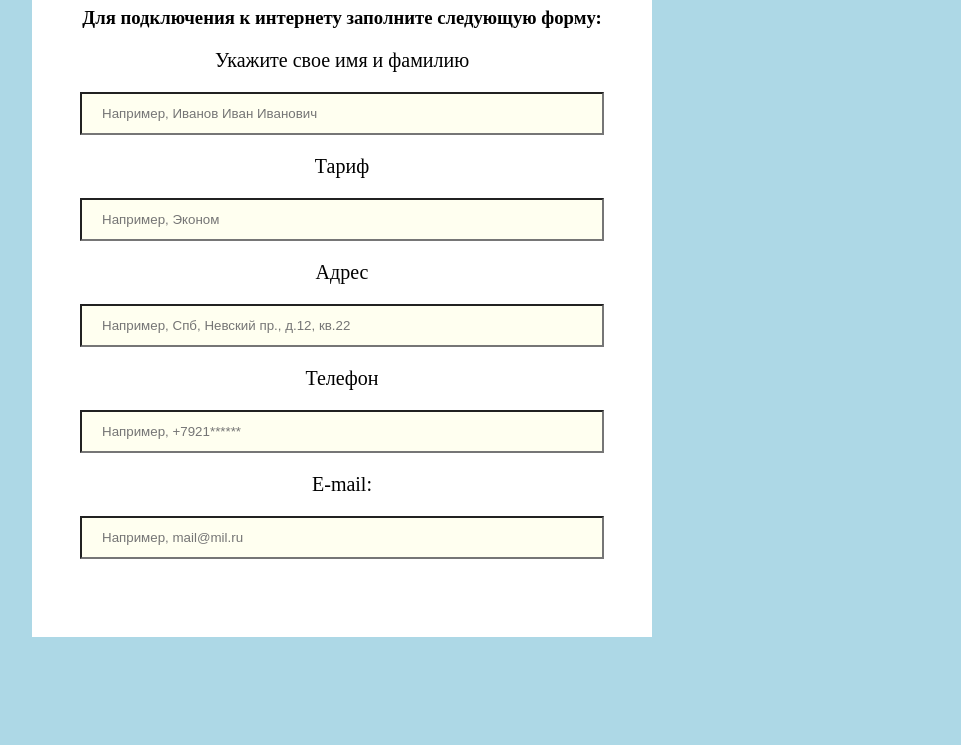
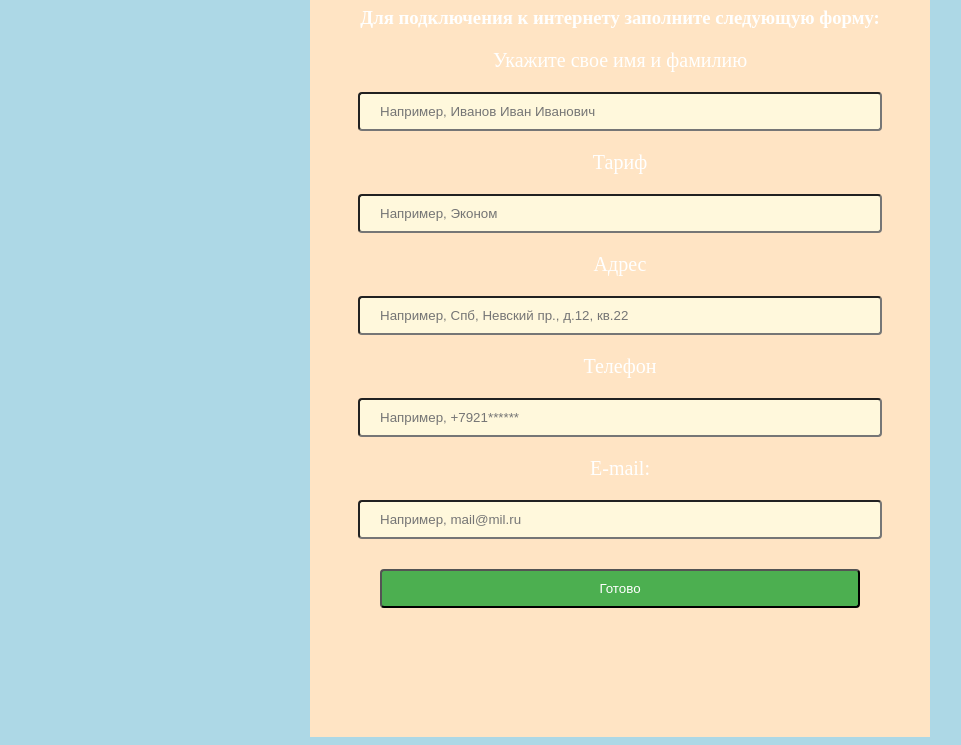
Before and after one commit to IvSandra/Homework, a plain HTML site: page index.html in a window 1280 px wide. Shown: the part 91-836 px from the top of the page, without its empty margins (298-1259 px from the left). Before the commit the page ends 800 px from the top, so only its background shows below. Drawn offline with Linux system fonts and the light colour scheme.

Commit message:
no message

```diff
--- a/index.html
+++ b/index.html
@@ -1,5 +1,5 @@
 <!DOCTYPE html>
-
+<html>
 <head>
 <meta charset="utf-8" />
 <title>Форма для интернет-заявки</title>
@@ -9,21 +9,36 @@ body {
 }
 .center {
 	text-align: center;
-    margin: auto;
+    margin-left: 600px;
     width: 600px;
-    height: 700px;
+    height: 800px;
     padding: 10px;
-    background-color: white;
+    background-color: #FFE4C4;
+
    }
    input[type=text] {
     width: 80%;
-    padding: 12px 20px;
-    background-color: #FFFFF0;
+    padding: 10px 20px;
+    background-color: #FFF8DC;
+    border-radius: 4px;
 }
 p {
     font-size: 20px;
+    color: white;
 }
 
+h1, h3 {
+    color: white;
+}
+input[type=submit] {
+    width: 80%;
+    margin: 30px;
+    background-color: #4CAF50;
+    color: white;
+    padding: 10px 20px;
+    border-radius: 4px;
+    cursor: pointer;
+}
 
  </style>
 </head>
@@ -31,7 +46,7 @@ p {
 
 <body>
 <div class="center">
-<form>
+<form action="http://www.w3schools.com" target="_blank">
 <h1>Заявка на подключение к интернету</h1>
 <h3>Для подключения к интернету заполните следующую форму:</h3>
 <p>Укажите свое имя и фамилию</p>
@@ -44,7 +59,7 @@ p {
 <input type="text" name="phone" placeholder="Например, +7921******">
 <p>E-mail:</p>
 <input type="text" name="mail" placeholder="Например, mail@mil.ru">
+<input type="submit" value="Готово"></input>
 </form>
-</div>
 </body>
 </html>
```
